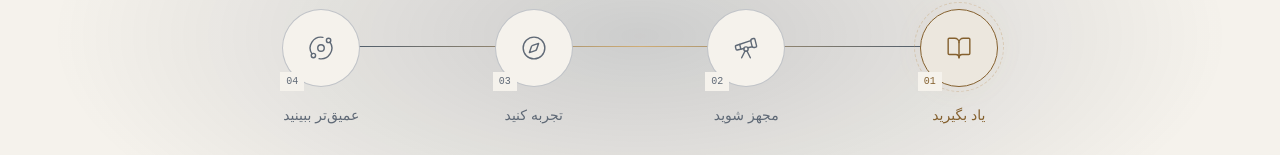
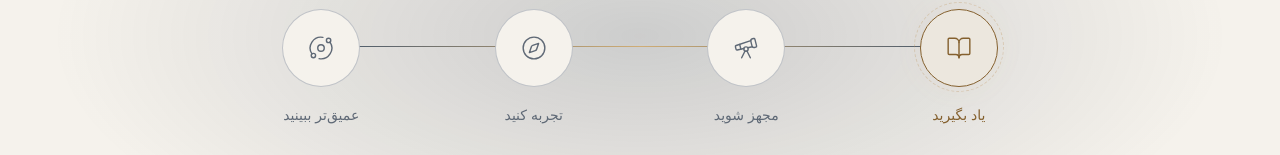
Before and after one commit to amincodelabs/Moon, a React (Vite) app: page / in a window 1280 px wide. Shown: the part 4409-4564 px from the top of the page. Built offline with nearby package versions, Linux system fonts and the light colour scheme.

Commit message:
Remove journey step numbers from landing

```diff
--- a/src/components/JourneyFooter.tsx
+++ b/src/components/JourneyFooter.tsx
@@ -32,7 +32,6 @@ export function Journey({ t, go }: { t: Copy; go: Navigate }) {
               >
                 <span className="journey-node">
                   <Icon size={26} strokeWidth={1.3} />
-                  <small>0{i + 1}</small>
                 </span>
                 <strong>{t[step.title]}</strong>
               </button>
--- a/src/styles.css
+++ b/src/styles.css
@@ -1152,14 +1152,6 @@ a:hover .direction-arrow {
     color 0.2s,
     box-shadow 0.2s;
 }
-.journey-node small {
-  position: absolute;
-  bottom: -5px;
-  inset-inline-end: -3px;
-  font: 10px monospace;
-  background: var(--bg);
-  padding: 4px 6px;
-}
 .journey-path strong {
   font-size: 14px;
   font-weight: 500;
@@ -1984,9 +1976,6 @@ a:hover .direction-arrow {
   .journey-node > svg {
     width: 21px;
   }
-  .journey-node small {
-    font-size: 8px;
-  }
   .journey-path:before {
     top: 27px;
   }
```
